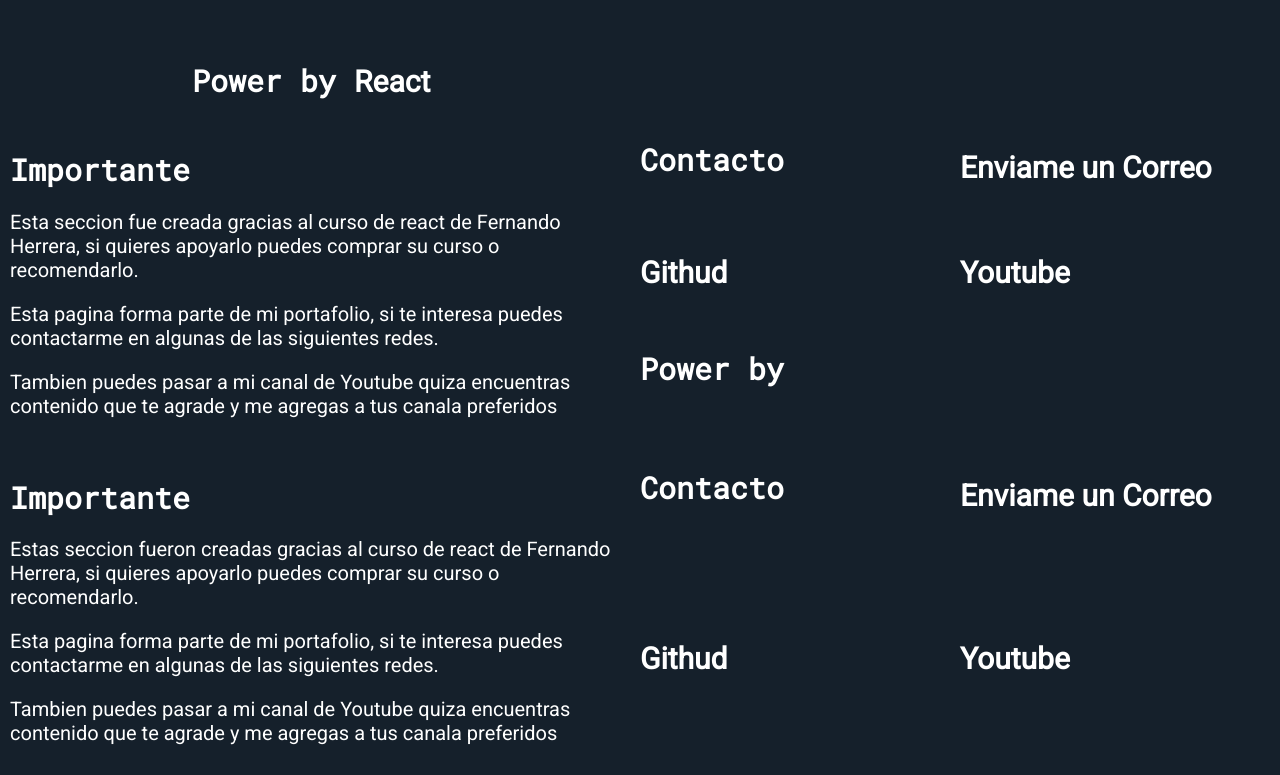
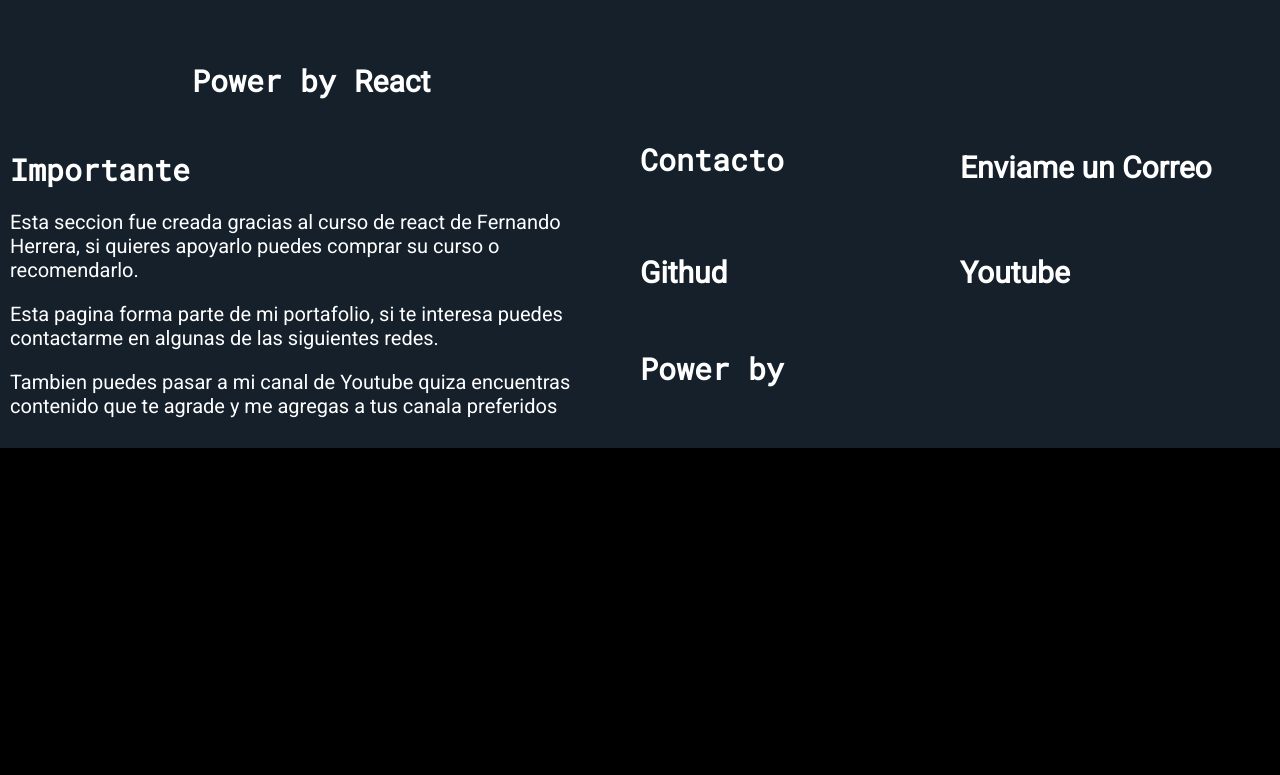
Before and after one commit to SteveBartmoss/steveapp, a React (Create React App) app: page /havefun in a window 1280 px wide. Shown: the part 2394-3169 px from the top of the page. After the commit the page ends 2842 px from the top, so only its background shows below. Built offline with nearby package versions, Linux system fonts and the light colour scheme.

Commit message:
remove content duplicated

```diff
--- a/src/HaveFun/FunHome.jsx
+++ b/src/HaveFun/FunHome.jsx
@@ -65,31 +65,6 @@ function FunHome() {
             </div>
 
             <FooterHave />
-
-            <div className="gif-footer">
-                <div className="footer-item">
-                    <h1 className="title1">Importante</h1>
-                    <p className="Content">Estas seccion fueron creadas gracias al curso de
-                        react de Fernando Herrera, si quieres apoyarlo puedes comprar su
-                        curso o recomendarlo.
-                    </p>
-
-                    <p className="Content">Esta pagina forma parte de mi portafolio, si
-                        te interesa puedes contactarme en algunas de las siguientes redes.</p>
-
-                    <p className="Content">Tambien puedes pasar a mi canal de Youtube
-                        quiza encuentras contenido que te agrade y me agregas a tus canala
-                        preferidos</p>
-                </div>
-
-                <div className="item-grid">
-                    <h1 className="title1">Contacto</h1>
-                    <p className="contacto">Enviame un <a className="contacto" href="mailto:stevechanvitas@gmail.com">Correo</a></p>
-                    <a className="contacto" href="https://github.com/MarcoAntonioGuadalupeRivasGuzman">Githud</a>
-                    <a className="contacto" href="https://www.youtube.com/@stevechambitas2782">Youtube</a>
-                </div>
-            </div>
-
         </>
     );
 }
```
